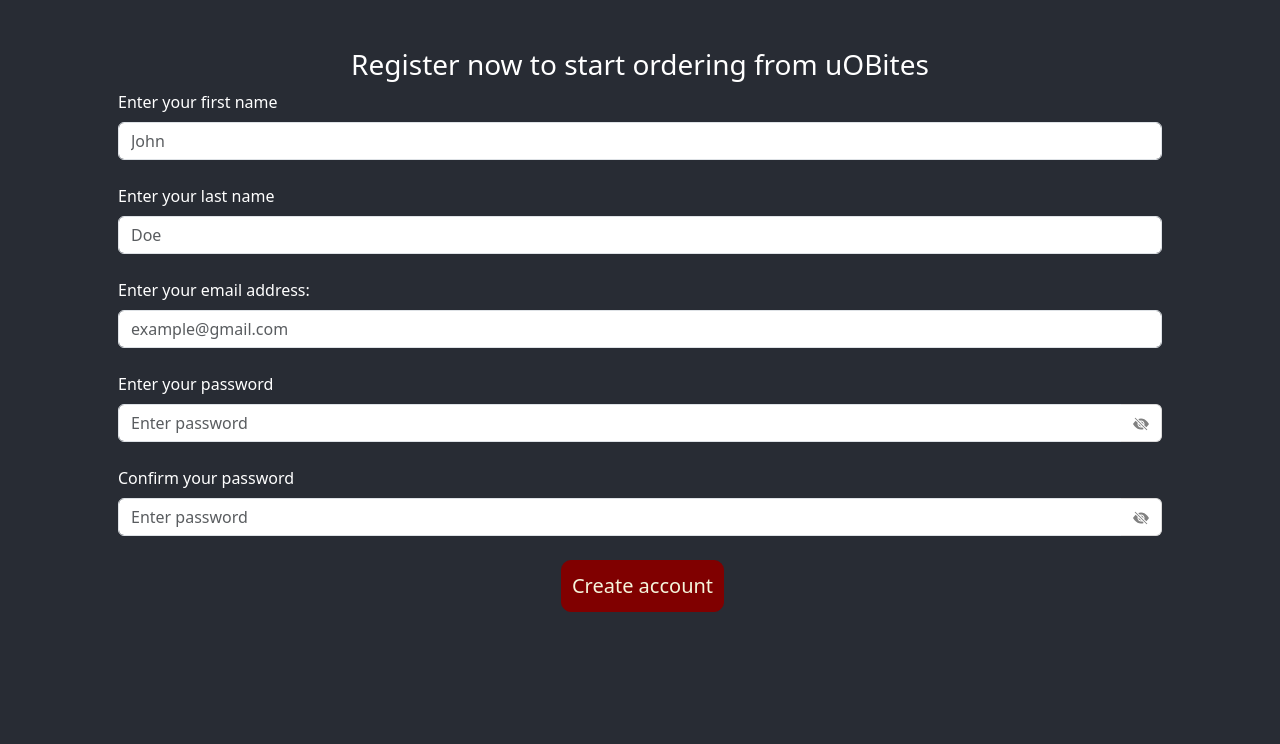
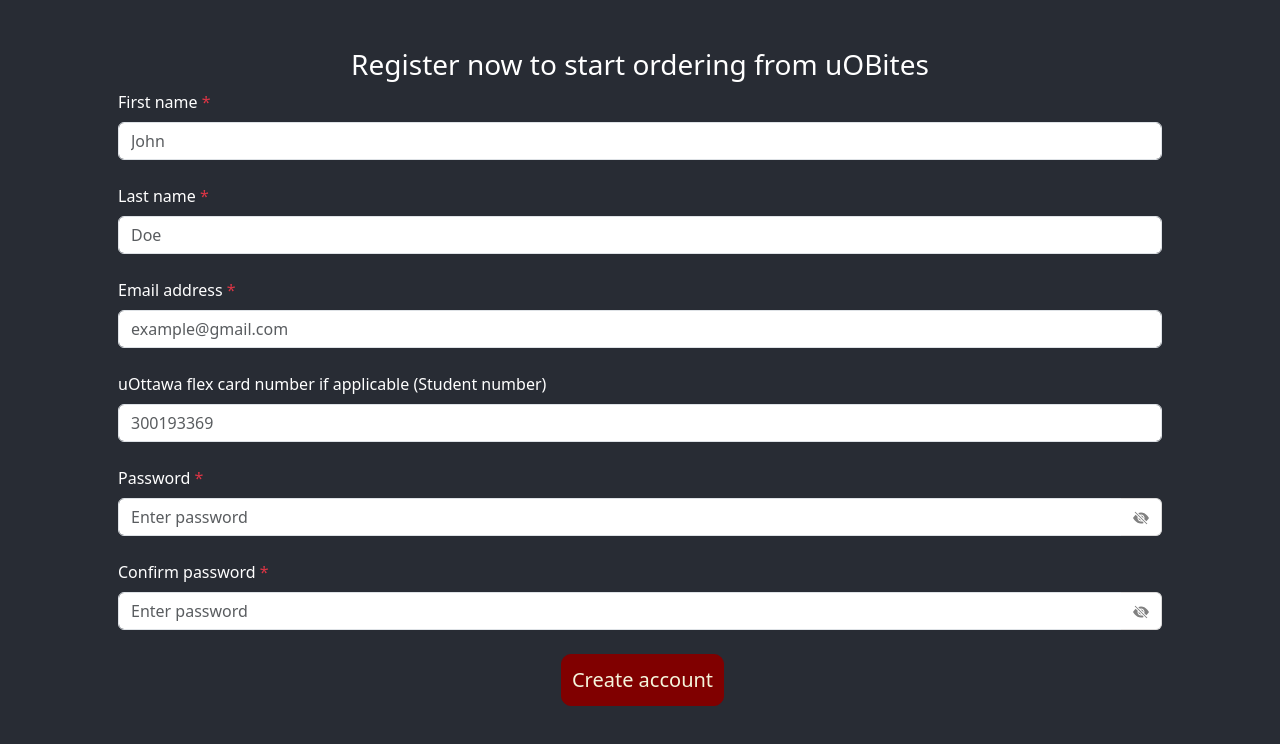
Before and after one commit to kienmarkdo/uOBites, a React (Create React App) app in the folder frontend/: page /registration in a window 1280 px wide. Shown: the top 744 px of the page. Built offline with nearby package versions, Linux system fonts and the light colour scheme.

Commit message:
Added flexCard number field + required symbol

```diff
--- a/frontend/src/screens/RegistrationPage.tsx
+++ b/frontend/src/screens/RegistrationPage.tsx
@@ -14,6 +14,7 @@
     const [firstName, setFirstName] = useState<string>("");
     const [lastName, setLastName] = useState<string>("");
     const [email, setEmail] = useState<string>("");
+    const [studentNumber, setStudentNumber] = useState<number | undefined>();
     const [password1, setPassword1] = useState<string>("");
     const [password2, setPassword2] = useState<string>("");
     const [isEmailValid, setIsEmailValid] = useState<boolean>(true);
@@ -49,6 +50,7 @@
         console.log(firstName);
         console.log(lastName);
         console.log(email);
+        console.log(studentNumber);
         console.log(password1);
         console.log(password2);
 
@@ -66,7 +68,7 @@
             <Form className="container p-5" onSubmit={handleSubmit}>
                 <h3 className="text-center">Register now to start ordering from uOBites</h3>
                 <Form.Group className="mt-2 mb-4">
-                    <Form.Label>Enter your first name</Form.Label>
+                    <Form.Label>First name <span className="text-danger">*</span></Form.Label>
                     <Form.Control
                         required
                         id="firstName"
@@ -77,7 +79,7 @@
                     />
                 </Form.Group>
                 <Form.Group className="mt-2 mb-4">
-                    <Form.Label>Enter your last name</Form.Label>
+                    <Form.Label>Last name <span className="text-danger">*</span></Form.Label>
                     <Form.Control
                         required
                         id="lastName"
@@ -88,7 +90,7 @@
                     />
                 </Form.Group>
                 <Form.Group className="mt-2 mb-4">
-                    <Form.Label>Enter your email address:</Form.Label>
+                    <Form.Label>Email address <span className="text-danger">*</span></Form.Label>
                     <Form.Control
                         required
                         id="email"
@@ -100,7 +102,17 @@
                     {!isEmailValid && <small className="text-danger">Please enter a valid email address.</small>}
                 </Form.Group>
                 <Form.Group className="mt-2 mb-4">
-                    <Form.Label>Enter your password</Form.Label>
+                    <Form.Label>uOttawa flex card number if applicable (Student number)</Form.Label>
+                    <Form.Control
+                        id="flexCard"
+                        type="number"
+                        placeholder="300193369"
+                        value={studentNumber || ""}
+                        onChange={(event) => setStudentNumber(parseInt(event.target.value))}
+                    />
+                </Form.Group>
+                <Form.Group className="mt-2 mb-4">
+                    <Form.Label>Password <span className="text-danger">*</span></Form.Label>
                     <InputGroup>
                         <Form.Control
                             required
@@ -121,7 +133,7 @@
                     </InputGroup>
                 </Form.Group>
                 <Form.Group className="mt-2 mb-4">
-                    <Form.Label>Confirm your password</Form.Label>
+                    <Form.Label>Confirm password <span className="text-danger">*</span></Form.Label>
                     <InputGroup>
                         <Form.Control
                             required
```
